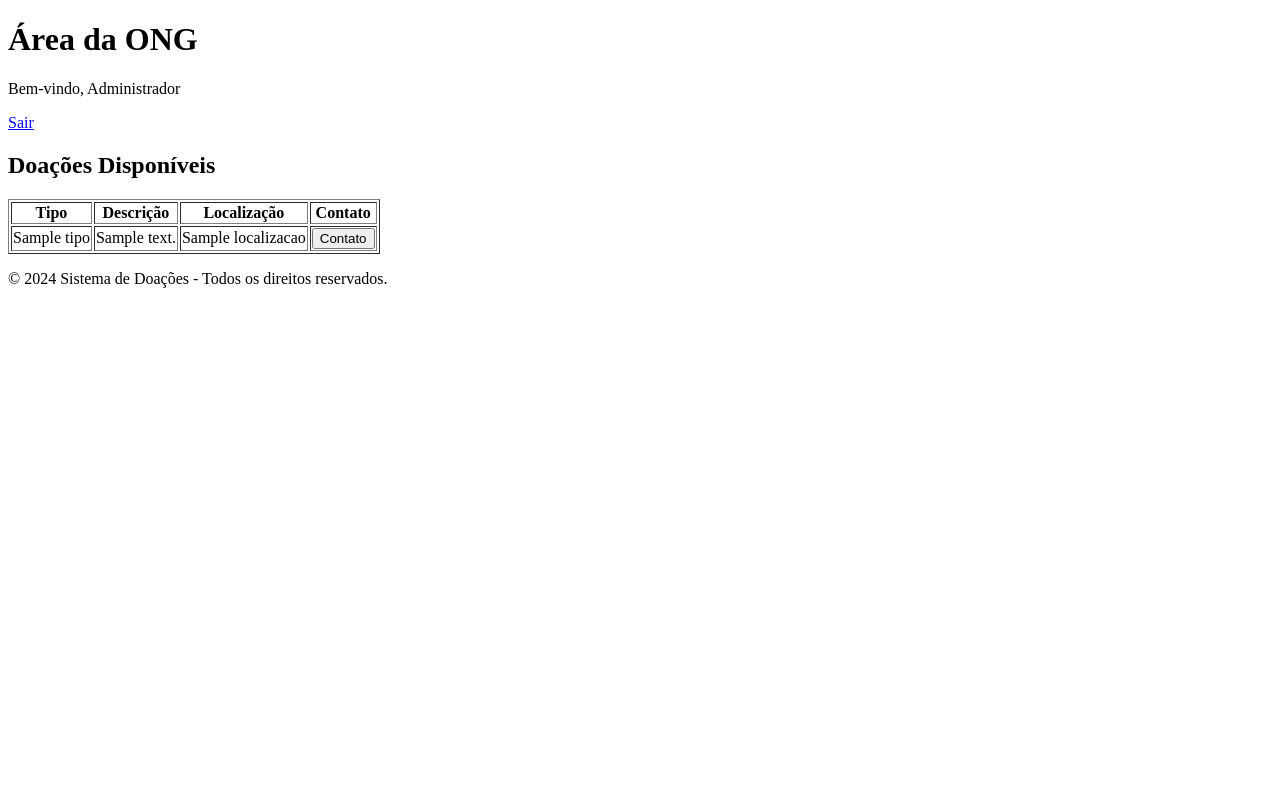
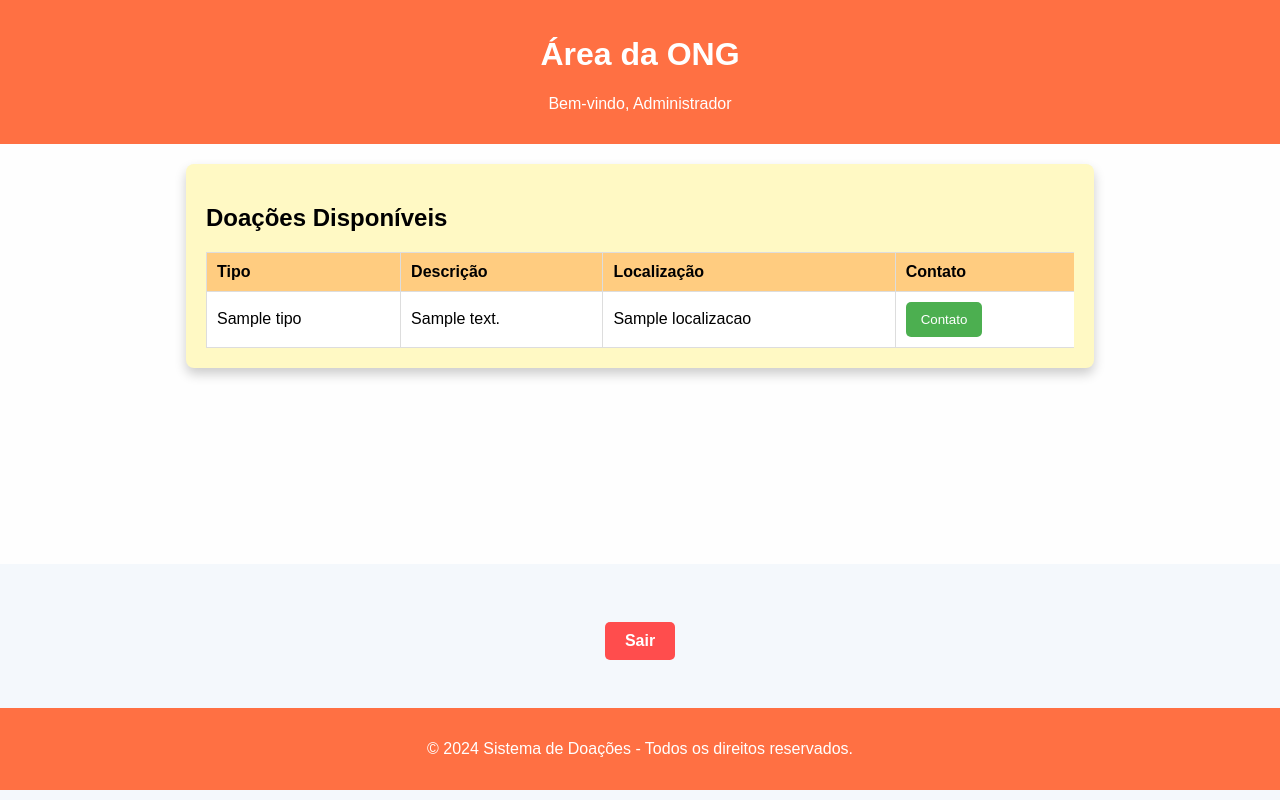
Before and after one commit to SenacProgSis/Projeto_Doa_Alimentos, a Flask app: template templates/ong.html in a window 1280 px wide. Run offline with Flask 3, Linux system fonts and the light colour scheme; a user stored in the database is signed in; tables that the repository leaves empty hold one stand-in row (values such as "Sample post"); the template is opened without the code that fills it: most values are stand-ins (such as "Sample title", 1, 10 or a date in 2020); parts of the project's set-up code (start-up, migrations or seed data) failed here and were passed over; some libraries are stand-ins or nearby versions.

Commit message:
pag ong feita

```diff
--- /dev/null
+++ b/static/css/ong.css
@@ -0,0 +1,158 @@
+body {
+    font-family: Arial, sans-serif;
+    margin: 0;
+    padding: 0;
+    background-color: #fefefe;
+    display: flex;
+    flex-direction: column;
+    height: 100vh;
+}
+
+header {
+    background-color: #FF7043;
+    padding: 15px;
+    text-align: center;
+    color: white;
+}
+
+main {
+    flex: 1;
+    padding: 20px;
+    display: flex;
+    flex-direction: column;
+    align-items: center;
+}
+
+.doacoes {
+    width: 70%;
+    background-color: #FFF9C4;
+    padding: 20px;
+    border-radius: 8px;
+    box-shadow: 0px 6px 12px rgba(0, 0, 0, 0.2);
+    margin-bottom: 20px;
+    transition: transform 0.3s ease, box-shadow 0.3s ease;
+    margin: 0 auto;
+}
+
+.doacoes:hover {
+    transform: translateY(-10px);
+    box-shadow: 0px 10px 20px rgba(0, 0, 0, 0.3);
+}
+
+table {
+    width: 100%;
+    border-collapse: collapse;
+    margin-top: 10px;
+    background-color: white;
+}
+
+table th, table td {
+    padding: 10px;
+    text-align: left;
+    border-left: 1px solid #ddd;
+    border-bottom: 1px solid #ddd;
+}
+
+table th {
+    background-color: #FFCC80;
+    border-top: 1px solid #ddd;
+}
+
+table tr:hover {
+    background-color: #e0e0e0;
+}
+
+button {
+    background-color: #4CAF50;
+    color: white;
+    border: none;
+    padding: 10px 15px;
+    border-radius: 5px;
+    cursor: pointer;
+    transition: transform 0.3s ease, box-shadow 0.3s ease;
+}
+
+button:hover {
+    transform: scale(1.05);
+    box-shadow: 0px 4px 8px rgba(0, 0, 0, 0.2);
+}
+
+.contato-container {
+    display: none;
+    margin-top: 20px;
+    padding: 20px;
+    border-radius: 8px;
+    background-color: #FFECB3;
+    box-shadow: 0px 4px 8px rgba(0, 0, 0, 0.1);
+    width: 70%;
+}
+
+.contato-container h3 {
+    margin-top: 0;
+}
+
+.logout-container {
+    text-align: center;
+    margin: 2rem 0;
+}
+
+.logout-btn {
+    color: white;
+    background-color: #f44336;
+    padding: 0.6rem 1.5rem;
+    text-decoration: none;
+    border-radius: 4px;
+    font-weight: bold;
+}
+
+.logout-btn:hover {
+    background-color: #d32f2f;
+}
+
+
+footer {
+    text-align: center;
+    color: white;
+    background-color: #FF7043;
+    padding: 20px 0;
+    position: absolute;
+    bottom: 0;
+    width: 100%;
+}
+
+.footer-content {
+    padding: 1rem 0;
+}
+
+footer .footer-bar {
+    background-color: #FF7043;
+    padding: 2rem 0;
+}
+
+footer p {
+    margin: 0;
+}
+
+footer {
+    margin-top: 20px;
+    text-align: center;
+    width: 100%;
+    padding: 10px 0;
+    background-color: #f4f8fc;
+}
+
+footer .btn.sair {
+    display: inline-block;
+    background-color: #ff4d4d;
+    color: white;
+    padding: 10px 20px;
+    text-decoration: none;
+    border-radius: 5px;
+    font-weight: bold;
+    transition: transform 0.2s ease, background-color 0.2s ease;
+}
+
+footer .btn.sair:hover {
+    background-color: #cc0000;
+    transform: scale(1.1);
+}
--- a/templates/ong.html
+++ b/templates/ong.html
@@ -4,32 +4,19 @@
     <meta charset="UTF-8">
     <meta name="viewport" content="width=device-width, initial-scale=1.0">
     <title>Área da ONG</title>
-    <!--Adicione aqui links para estilos CSS ou bibliotecas, se necessário -->
-
-    <style>
-
-
-        .contato-container {
-            display: none; /* Esconde a área de contato inicialmente */
-            margin-top: 20px;
-            padding: 10px;
-            border: 1px solid #ccc;
-            background-color: #f9f9f9;
-        }
-    </style>
+    <link rel="stylesheet" href="/static/css/ong.css">
 </head>
 <body>
     <header>
         <h1>Área da ONG</h1>
         <p>Bem-vindo, {{ session['nome'] }}</p> <!-- Exibe o nome da ONG logada -->
-        <a href="/logout">Sair</a>
     </header>
 
     <main>
         <!-- Lista de Doações Disponíveis -->
-        <section>
+        <section class="doacoes">
             <h2>Doações Disponíveis</h2>
-            <table border="1">
+            <table>
                 <thead>
                     <tr>
                         <th>Tipo</th>
@@ -65,18 +52,23 @@
     </main>
 
     <footer>
-        <p>© 2024 Sistema de Doações - Todos os direitos reservados.</p>
+        <div class="footer-content">
+            <div class="logout-container">
+                <a href="/logout" class="btn sair">Sair</a>
+            </div>
+        </div>
+        <div class="footer-bar">
+            <p>© 2024 Sistema de Doações - Todos os direitos reservados.</p>
+        </div>
     </footer>
 
     <script>
-        // Mostra a área de contato com os detalhes do restaurante
         function mostrarContato(email, telefone) {
             document.getElementById('restaurante-email').innerText = email;
             document.getElementById('restaurante-telefone').innerText = telefone;
             document.getElementById('contato-container').style.display = 'block';
         }
 
-        // Esconde a área de contato
         function esconderContato() {
             document.getElementById('contato-container').style.display = 'none';
         }
```
